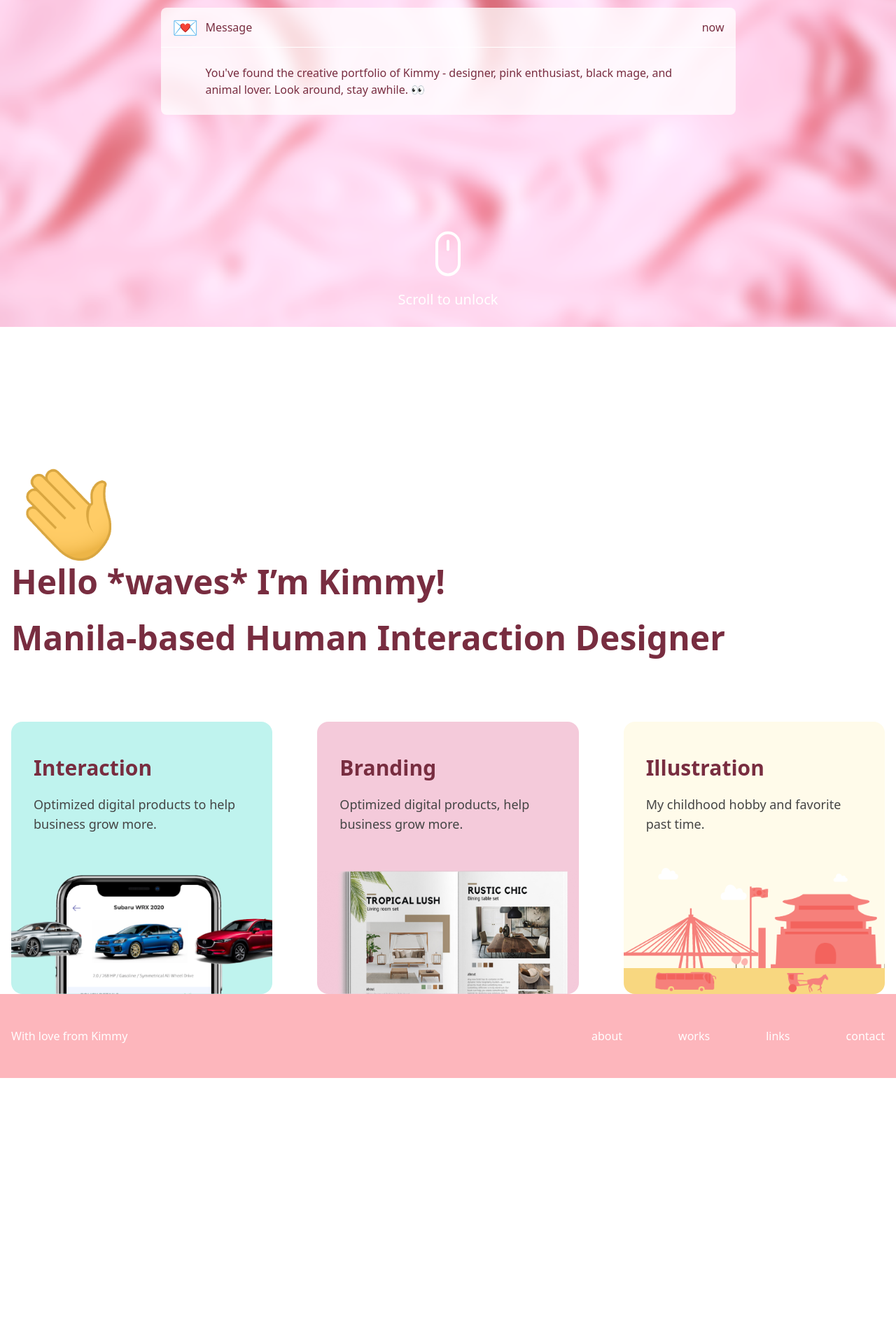
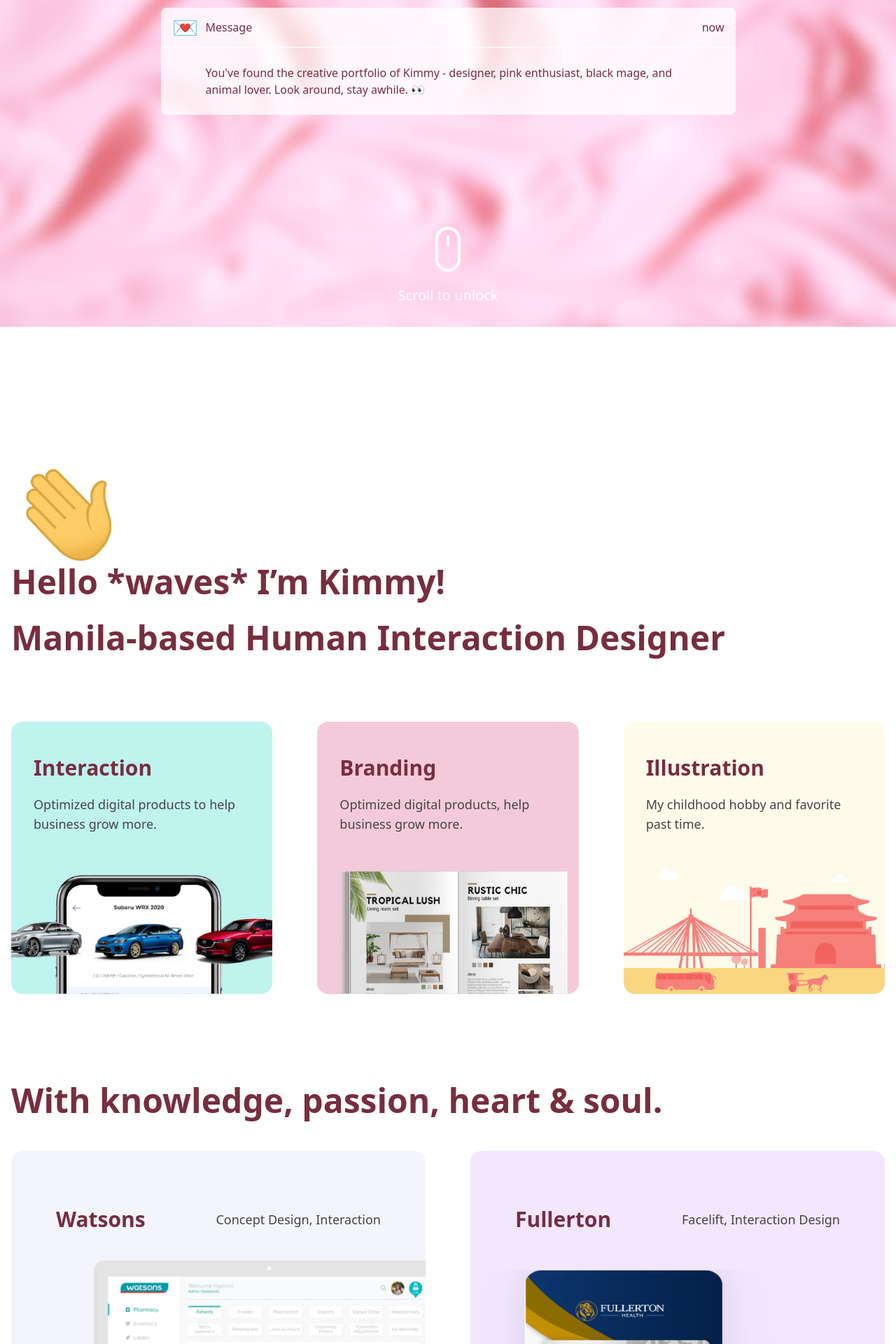
Before and after one commit to psongpin/kimifaery, a Next.js app: page / in a window 1280 px wide. Shown: the part 333-2253 px from the top of the page at 70% size. Before the commit the page ends 1873 px from the top, so only its background shows below. Built offline with nearby package versions, Linux system fonts and the light colour scheme.

Commit message:
style: add showcase section part 1

```diff
--- a/components/Header/Header.tsx
+++ b/components/Header/Header.tsx
@@ -59,6 +59,7 @@ const Header: React.FC = () => {
               isOnTop && router.pathname === '/contact' && 'text-pink-dark',
               isOnTop && router.pathname === '/' && 'text-white',
               !isOnTop && 'text-white',
+              'text-lg font-medium',
               'flex items-center',
               'transition-all ease-linear duration-300'
             )}
--- a/components/Home/Banner.tsx
+++ b/components/Home/Banner.tsx
@@ -8,7 +8,7 @@ import Notification from './Notification'
 
 const Clock = dynamic(() => import('components/Home/Clock'), { ssr: false })
 
-const Frame = styled.div``
+const Frame = styled.section``
 
 const Banner: React.FC = () => {
   return (
--- a/components/Home/Clock.tsx
+++ b/components/Home/Clock.tsx
@@ -24,7 +24,9 @@ const Clock: React.FC = () => {
 
   return (
     <div className="text-center text-white">
-      <div className="text-5xl md:text-6xl font-bold mb-4">{currentTime}</div>
+      <div className="text-5xl md:text-6xl font-extrabold mb-4">
+        {currentTime}
+      </div>
       <div className="text-xl">{currentDate}</div>
     </div>
   )
--- a/components/Home/IntroductionSection.tsx
+++ b/components/Home/IntroductionSection.tsx
@@ -5,7 +5,7 @@ import { introductionContents } from 'constants/home'
 
 const IntroductionSection: React.FC = () => {
   return (
-    <section className="pt-24 md:pt-40 bg-white">
+    <section className="pt-24 md:pt-40">
       <div className="container">
         <div className="text-center md:text-left">
           <Image
--- /dev/null
+++ b/components/Home/ShowcaseSection.tsx
@@ -0,0 +1,60 @@
+import clsx from 'clsx'
+import { showcaseContents } from 'constants/home'
+import Image from 'next/image'
+
+const ShowcaseSection: React.FC = () => {
+  return (
+    <section className="pt-32">
+      <div className="container">
+        <h2 className="text-pink-darker text-4xl md:text-5xl font-bold mb-12">
+          {showcaseContents.mainHeading}
+        </h2>
+
+        <div
+          className={clsx(
+            'grid md:grid-cols-2 gap-x-4 gap-y-8 lg:gap-6 xl:gap-16',
+            'w-96 md:w-full max-w-full mx-auto'
+          )}
+        >
+          {showcaseContents.boxContents.map((content, index) => (
+            <div
+              className={clsx(
+                index === 0 && 'bg-gray-solid',
+                index === 1 && 'bg-purple-lavander',
+                'rounded-2xl',
+                'flex flex-col',
+                'overflow-hidden'
+              )}
+            >
+              <div
+                className={clsx(
+                  'pt-12 md:pt-20 px-4 md:px-8 xl:px-16 pb-10',
+                  'flex justify-between items-start lg:items-center flex-col lg:flex-row gap-x-8 gap-y-4'
+                )}
+              >
+                <h3 className="text-pink-darker font-bold text-3xl">
+                  {content.mainHeading}
+                </h3>
+                <p className="text-lg text-gray-semi-dark">
+                  {content.subHeading}
+                </p>
+              </div>
+
+              <div className="mt-auto">
+                <Image
+                  src={content.img.url}
+                  alt={content.mainHeading}
+                  width={content.img.w}
+                  height={content.img.h}
+                  layout="responsive"
+                />
+              </div>
+            </div>
+          ))}
+        </div>
+      </div>
+    </section>
+  )
+}
+
+export default ShowcaseSection
--- a/constants/home.ts
+++ b/constants/home.ts
@@ -32,3 +32,19 @@ export const introductionContents = {
     },
   ],
 }
+
+export const showcaseContents = {
+  mainHeading: 'With knowledge, passion, heart & soul.',
+  boxContents: [
+    {
+      mainHeading: 'Watsons',
+      subHeading: 'Concept Design, Interaction',
+      img: { url: '/images/watsons.png', w: 720, h: 510 },
+    },
+    {
+      mainHeading: 'Fullerton',
+      subHeading: 'Facelift, Interaction Design',
+      img: { url: '/images/fullerton.png', w: 720, h: 493 },
+    },
+  ],
+}
--- a/pages/index.tsx
+++ b/pages/index.tsx
@@ -1,11 +1,15 @@
 import Banner from 'components/Home/Banner'
 import IntroductionSection from 'components/Home/IntroductionSection'
+import ShowcaseSection from 'components/Home/ShowcaseSection'
 
 const Home: React.FC = () => {
   return (
     <div className="flex-1">
       <Banner />
-      <IntroductionSection />
+      <div className="bg-white">
+        <IntroductionSection />
+        <ShowcaseSection />
+      </div>
     </div>
   )
 }
--- a/tailwind.config.js
+++ b/tailwind.config.js
@@ -21,6 +21,10 @@ module.exports = {
         },
         gray: {
           'semi-dark': '#444444',
+          solid: '#F4F5FB',
+        },
+        purple: {
+          lavander: '#F3E7FF',
         },
         'blue-green': '#BFF3EE',
       },
```
Also changed, not shown: public/images/fullerton.png (added), public/images/watsons.png (added).
